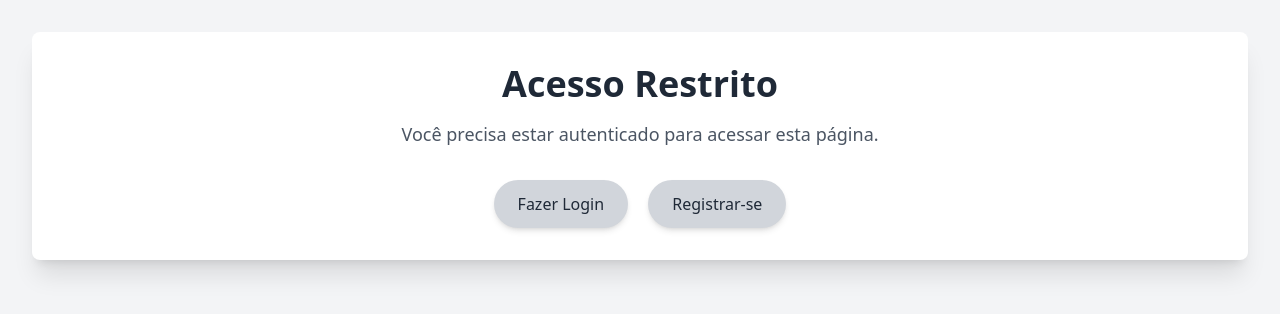
After one commit to guihenry02/login_aplication, a Django app: page /not_authenticated/ in a window 1280 px wide. The commit adds this page. Shown: the top 314 px of the page. Run offline with Django 5.2, Linux system fonts and the light colour scheme; some libraries are stand-ins or nearby versions.

Commit message:
design improvement

```diff
--- a/login/urls.py
+++ b/login/urls.py
@@ -1,11 +1,20 @@
 from django.contrib import admin
 from django.urls import path, include
-from users.views import CreateUser, ValidateUser, MainPage
-
+from users.views import CreateUser, ValidateUser, MainPage, NotAuthenticatedPage
+from django.conf import settings
+from django.conf.urls.static import static
+from django.contrib.auth import views as auth_views
 
 urlpatterns = [
     path('admin/', admin.site.urls),
     path('auth/', include('users.urls')),
     path("__reload__/", include("django_browser_reload.urls")),
-    path("", MainPage, name = 'home')
+    path("", MainPage, name = 'home'),
+    path('not_authenticated/', NotAuthenticatedPage, name = 'not_auth' ),
+    # Essa view 'logout' já é fornecida pelo django e lida com a lógica do logout. Ela aceita por padrão o método POST, por isso o html está envolvido por um form
+    path('logout/', auth_views.LogoutView.as_view(next_page='login'), name='logout')
+
 ]
+
+if settings.DEBUG:
+    urlpatterns += static(settings.STATIC_URL, document_root=settings.STATIC_ROOT)
--- a/theme/static/css/dist/styles.css
+++ b/theme/static/css/dist/styles.css
@@ -812,6 +812,10 @@ select {
   margin-bottom: 1.5rem;
 }
 
+.ml-4 {
+  margin-left: 1rem;
+}
+
 .mt-1 {
   margin-top: 0.25rem;
 }
@@ -820,22 +824,24 @@ select {
   margin-top: 1rem;
 }
 
+.mt-8 {
+  margin-top: 2rem;
+}
+
 .block {
   display: block;
 }
 
+.inline-block {
+  display: inline-block;
+}
+
+.inline {
+  display: inline;
+}
+
 .flex {
   display: flex;
-}
-
-.size-8 {
-  width: 2rem;
-  height: 2rem;
-}
-
-.size-80 {
-  width: 20rem;
-  height: 20rem;
 }
 
 .h-screen {
@@ -872,6 +878,10 @@ select {
   border-radius: 0.25rem;
 }
 
+.rounded-full {
+  border-radius: 9999px;
+}
+
 .rounded-lg {
   border-radius: 0.5rem;
 }
@@ -894,9 +904,19 @@ select {
   background-color: rgb(59 130 246 / var(--tw-bg-opacity));
 }
 
+.bg-blue-600 {
+  --tw-bg-opacity: 1;
+  background-color: rgb(37 99 235 / var(--tw-bg-opacity));
+}
+
 .bg-gray-100 {
   --tw-bg-opacity: 1;
   background-color: rgb(243 244 246 / var(--tw-bg-opacity));
+}
+
+.bg-gray-200 {
+  --tw-bg-opacity: 1;
+  background-color: rgb(229 231 235 / var(--tw-bg-opacity));
 }
 
 .bg-gray-50 {
@@ -904,9 +924,9 @@ select {
   background-color: rgb(249 250 251 / var(--tw-bg-opacity));
 }
 
-.bg-green-500 {
+.bg-green-600 {
   --tw-bg-opacity: 1;
-  background-color: rgb(34 197 94 / var(--tw-bg-opacity));
+  background-color: rgb(22 163 74 / var(--tw-bg-opacity));
 }
 
 .bg-red-500 {
@@ -917,6 +937,16 @@ select {
 .bg-white {
   --tw-bg-opacity: 1;
   background-color: rgb(255 255 255 / var(--tw-bg-opacity));
+}
+
+.bg-gray-300 {
+  --tw-bg-opacity: 1;
+  background-color: rgb(209 213 219 / var(--tw-bg-opacity));
+}
+
+.bg-red-600 {
+  --tw-bg-opacity: 1;
+  background-color: rgb(220 38 38 / var(--tw-bg-opacity));
 }
 
 .p-2 {
@@ -932,9 +962,19 @@ select {
   padding-right: 1rem;
 }
 
+.px-6 {
+  padding-left: 1.5rem;
+  padding-right: 1.5rem;
+}
+
 .py-2 {
   padding-top: 0.5rem;
   padding-bottom: 0.5rem;
+}
+
+.py-3 {
+  padding-top: 0.75rem;
+  padding-bottom: 0.75rem;
 }
 
 .text-center {
@@ -950,9 +990,19 @@ select {
   line-height: 2rem;
 }
 
+.text-3xl {
+  font-size: 1.875rem;
+  line-height: 2.25rem;
+}
+
 .text-5xl {
   font-size: 3rem;
   line-height: 1;
+}
+
+.text-lg {
+  font-size: 1.125rem;
+  line-height: 1.75rem;
 }
 
 .text-sm {
@@ -960,14 +1010,13 @@ select {
   line-height: 1.25rem;
 }
 
-.text-7xl {
-  font-size: 4.5rem;
-  line-height: 1;
+.text-4xl {
+  font-size: 2.25rem;
+  line-height: 2.5rem;
 }
 
-.text-3xl {
-  font-size: 1.875rem;
-  line-height: 2.25rem;
+.font-bold {
+  font-weight: 700;
 }
 
 .font-medium {
@@ -978,16 +1027,17 @@ select {
   font-weight: 600;
 }
 
-.font-bold {
-  font-weight: 700;
-}
-
 .leading-normal {
   line-height: 1.5;
 }
 
 .tracking-normal {
   letter-spacing: 0em;
+}
+
+.text-black {
+  --tw-text-opacity: 1;
+  color: rgb(0 0 0 / var(--tw-text-opacity));
 }
 
 .text-gray-700 {
@@ -1000,14 +1050,19 @@ select {
   color: rgb(31 41 55 / var(--tw-text-opacity));
 }
 
+.text-green-500 {
+  --tw-text-opacity: 1;
+  color: rgb(34 197 94 / var(--tw-text-opacity));
+}
+
 .text-white {
   --tw-text-opacity: 1;
   color: rgb(255 255 255 / var(--tw-text-opacity));
 }
 
-.text-green-500 {
+.text-gray-600 {
   --tw-text-opacity: 1;
-  color: rgb(34 197 94 / var(--tw-text-opacity));
+  color: rgb(75 85 99 / var(--tw-text-opacity));
 }
 
 .shadow-md {
@@ -1022,9 +1077,47 @@ select {
   box-shadow: var(--tw-ring-offset-shadow, 0 0 #0000), var(--tw-ring-shadow, 0 0 #0000), var(--tw-shadow);
 }
 
+.shadow-xl {
+  --tw-shadow: 0 20px 25px -5px rgb(0 0 0 / 0.1), 0 8px 10px -6px rgb(0 0 0 / 0.1);
+  --tw-shadow-colored: 0 20px 25px -5px var(--tw-shadow-color), 0 8px 10px -6px var(--tw-shadow-color);
+  box-shadow: var(--tw-ring-offset-shadow, 0 0 #0000), var(--tw-ring-shadow, 0 0 #0000), var(--tw-shadow);
+}
+
+.transition {
+  transition-property: color, background-color, border-color, text-decoration-color, fill, stroke, opacity, box-shadow, transform, filter, -webkit-backdrop-filter;
+  transition-property: color, background-color, border-color, text-decoration-color, fill, stroke, opacity, box-shadow, transform, filter, backdrop-filter;
+  transition-property: color, background-color, border-color, text-decoration-color, fill, stroke, opacity, box-shadow, transform, filter, backdrop-filter, -webkit-backdrop-filter;
+  transition-timing-function: cubic-bezier(0.4, 0, 0.2, 1);
+  transition-duration: 150ms;
+}
+
+.duration-300 {
+  transition-duration: 300ms;
+}
+
 .hover\:bg-blue-600:hover {
   --tw-bg-opacity: 1;
   background-color: rgb(37 99 235 / var(--tw-bg-opacity));
+}
+
+.hover\:bg-blue-700:hover {
+  --tw-bg-opacity: 1;
+  background-color: rgb(29 78 216 / var(--tw-bg-opacity));
+}
+
+.hover\:bg-green-700:hover {
+  --tw-bg-opacity: 1;
+  background-color: rgb(21 128 61 / var(--tw-bg-opacity));
+}
+
+.hover\:bg-gray-400:hover {
+  --tw-bg-opacity: 1;
+  background-color: rgb(156 163 175 / var(--tw-bg-opacity));
+}
+
+.hover\:bg-red-700:hover {
+  --tw-bg-opacity: 1;
+  background-color: rgb(185 28 28 / var(--tw-bg-opacity));
 }
 
 .focus\:outline-none:focus {
--- a/users/models.py
+++ b/users/models.py
@@ -2,4 +2,5 @@ from django.db import models
 from django.contrib.auth.models import AbstractUser
 
 class Users(AbstractUser):
+    # Esse modelo herda da classe AbstractUser, que é um modelo pré-existente que contém as informações do model User padrão do Django, no entanto, adicionamos mais um campo nela, o phone
     phone = models.CharField(max_length=50)
--- /dev/null
+++ b/users/templates/users/not_authenticated.html
@@ -0,0 +1,27 @@
+{% load static tailwind_tags %}
+
+<!DOCTYPE html>
+<html lang="en">
+<head>
+    <meta charset="UTF-8">
+    <meta name="viewport" content="width=device-width, initial-scale=1.0">
+    <title>Not Authenticated!</title>
+    {% tailwind_css %}
+</head>
+<body class="bg-gray-100">
+    <div class="container mx-auto p-8">
+        <div class="bg-white shadow-xl rounded-lg p-8">
+            <h1 class="text-4xl font-semibold text-gray-800 text-center">Acesso Restrito</h1>
+            <p class="mt-4 text-lg text-gray-600 text-center">Você precisa estar autenticado para acessar esta página.</p>
+            <div class="mt-8 text-center">
+                <a href="{% url 'login' %}" class="inline-block bg-gray-300 text-gray-800 px-6 py-3 rounded-full shadow-md hover:bg-gray-400 transition duration-300">
+                    Fazer Login
+                </a>
+                <a href="{% url 'cadastro' %}" class="inline-block bg-gray-300 text-gray-800 px-6 py-3 rounded-full shadow-md hover:bg-gray-400 transition duration-300 ml-4">
+                    Registrar-se
+                </a>
+            </div>
+        </div>
+    </div>
+</body>
+</html>
--- a/users/urls.py
+++ b/users/urls.py
@@ -4,5 +4,5 @@ from users.views import CreateUser, ValidateUser, MainPage
 
 urlpatterns = [
     path('login/', ValidateUser, name='login'),
-    path('cadastro/', CreateUser, name='validate'),
+    path('cadastro/', CreateUser, name='cadastro'),
 ]
--- a/users/views.py
+++ b/users/views.py
@@ -1,39 +1,72 @@
 from django.shortcuts import render, redirect
-from .forms import RegistrationForm
-from django.contrib.auth import authenticate, login
-from django.contrib import messages
-from .models import Users
-from django.contrib.auth.decorators import login_required
+from .forms import RegistrationForm  # Importa o formulário de registro criado no forms.py
+from django.contrib.auth import authenticate, login  # Ferramentas de autenticação e login do Django
+from django.contrib import messages  # Biblioteca para exibir mensagens
+from .models import Users  # Importa o modelo de usuários criados no models.py
+from django.contrib.auth.decorators import login_required  # Decorador que exige que o usuário esteja logado para a visualização da página
 
+# Função para criar um novo usuário
 def CreateUser(request):
-    form = RegistrationForm()
+    """
+    - Se o método da requisição for 'POST', os dados do formulário são validados.
+    - Se os dados forem válidos, um novo usuário é criado no banco de dados usando o modelo 'Users'.
+    - Após a criação do usuário, o sistema redireciona para a página de login.
+    - Se a requisição não for 'POST', apenas renderiza o formulário de cadastro.
+    """
+    form = RegistrationForm()  # Inicializa o formulário de registro
     if request.method == "POST":
-        form = RegistrationForm(request.POST)
-        if form.is_valid():
+        form = RegistrationForm(request.POST)  # Preenche o formulário com os dados do POST
+        if form.is_valid():  # Valida os dados do formulário
+            # Cria um novo usuário com os dados fornecidos
             user = Users.objects.create_user(
+                # O form.cleaned_data extrai e limpa os dados do formulário
                 email=form.cleaned_data['email'],
                 username=form.cleaned_data['username'],
                 password=form.cleaned_data['password'],
                 phone=form.cleaned_data['phone']
             )
+            return redirect('login')  # Redireciona o usuário para a página de login após o cadastro
+    return render(request, 'users/cadastro.html', {'form': form})  # Renderiza a página de cadastro com o formulário preenchido com as informações anteriores, caso algum dado não tenha sido validado
 
-            return redirect('login')
-    return render(request, 'users/cadastro.html', {'form': form})
 
+# Função para validar o login do usuário
 def ValidateUser(request):
+    """
+    Esta função lida com a validação do login do usuário.
+
+    - Se o método da requisição for 'POST', tenta autenticar o usuário com as credenciais fornecidas.
+    - Se as credenciais forem válidas, o usuário é autenticado e redirecionado para a página inicial ('home').
+    - Se as credenciais forem inválidas, uma mensagem de erro é exibida.
+    - Se a requisição não for 'POST', renderiza a página de login com o formulário.
+    """
     if request.method == "POST":
-        username = request.POST.get('username')
-        password = request.POST.get('password')
-        user = authenticate(username=username, password=password)
-        if user:
-            login(request, user)
-            return redirect('home')
+        username = request.POST.get('username')  # Obtém o nome de usuário do formulário
+        password = request.POST.get('password')  # Obtém a senha do formulário
+        user = authenticate(username=username, password=password)  # Tenta autenticar
+        if user:  # Se o usuário for autenticado
+            login(request, user)  # Faz o login do usuário
+            return redirect('home')  # Redireciona para a página inicial
         else:
+            # Se a autenticação falhar, exibe uma mensagem de erro
             messages.error(request, 'Credenciais inválidas. Tente novamente.')
 
-    form = RegistrationForm()
-    return render(request, 'users/login.html', {'form': form})
+    form = RegistrationForm()  # Inicializa um formulário
+    return render(request, 'users/login.html', {'form': form})  # Renderiza a página de login com o formulário vazio
 
-@login_required
+
+# Função para renderizar a página principal, apenas para usuários autenticados
+@login_required(login_url='not_authenticated/')  # Exige que o usuário esteja logado para acessar esta função
 def MainPage(request):
+    """
+    Esta função renderiza a página principal, mas só pode ser acessada por usuários autenticados.
+    """
     return render(request, 'users/auth.html')
+
+# Função para renderizar a página para usuários não autenticados
+def NotAuthenticatedPage(request):
+    """
+    Esta função renderiza uma página que só pode ser acessada por usuários não autenticados.
+    """
+    if request.user.is_authenticated:  # Se o usuário estiver autenticado
+        return redirect('home')  # Redirecione-o para a página principal
+    return render(request, 'users/not_authenticated.html')
```
Also changed, not shown: login/settings.py (+22 -4 lines), users/admin.py (+11 -4 lines), users/forms.py (+16 -3 lines), users/templates/users/auth.html (+14 -2 lines).
